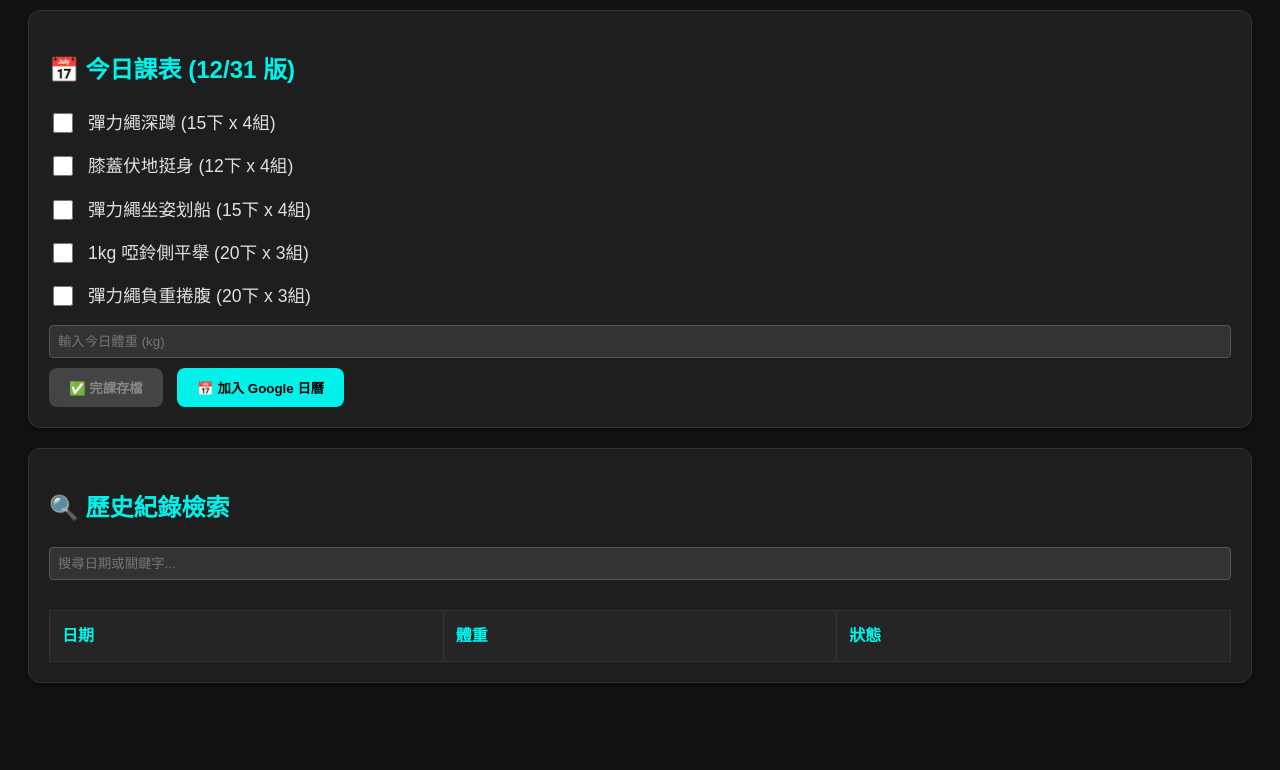
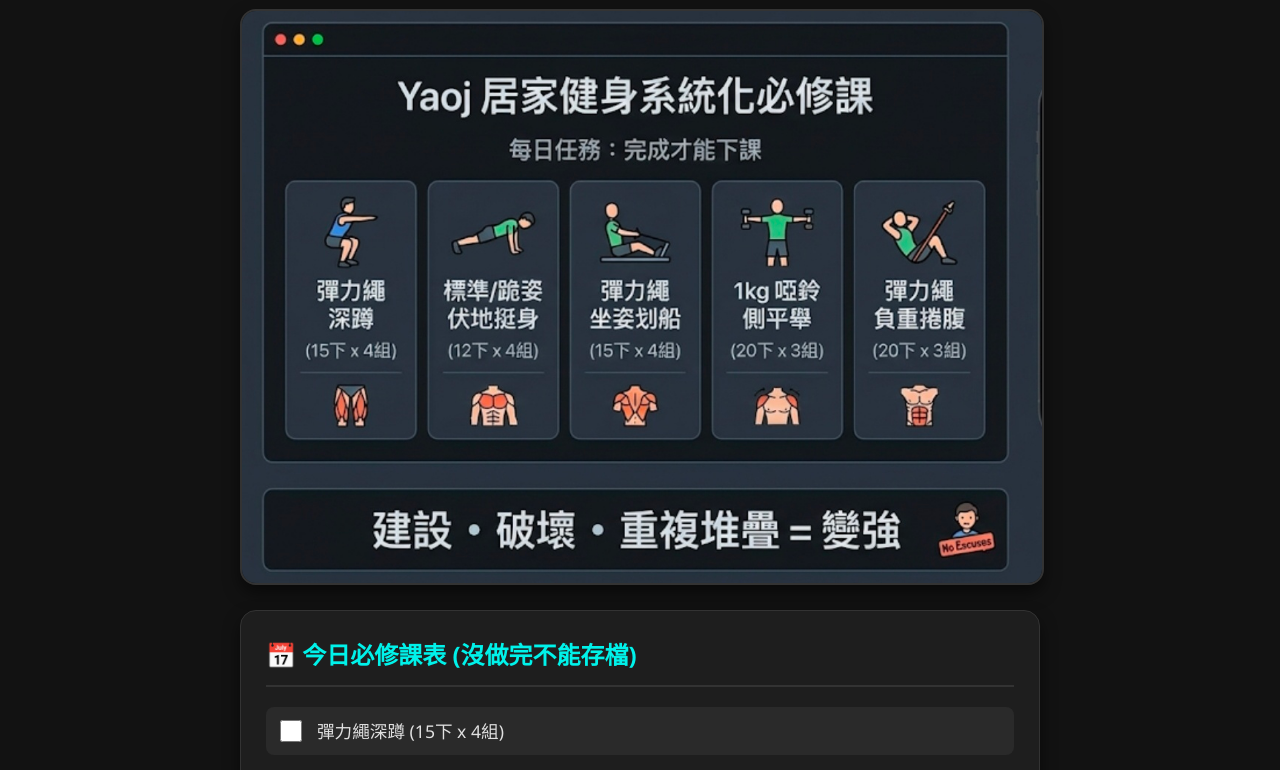
Before and after one commit to cposram/workout, a plain HTML site: page index.html in a window 1280 px wide. Shown: the part 112-882 px from the top of the page. Before the commit the page ends 843 px from the top, so only its background shows below. Drawn offline with Linux system fonts and the light colour scheme.

Commit message:
Update index.html

```diff
--- a/index.html
+++ b/index.html
@@ -5,47 +5,80 @@
     <meta name="viewport" content="width=device-width, initial-scale=1.0">
     <title>Yaoj 居家健身系統化紀錄</title>
     <style>
-        body { font-family: sans-serif; background-color: #121212; color: #e0e0e0; padding: 20px; line-height: 1.6; }
-        .card { background: #1e1e1e; padding: 20px; border-radius: 12px; box-shadow: 0 4px 6px rgba(0,0,0,0.3); margin-bottom: 20px; border: 1px solid #333; }
-        h1, h2 { color: #00f2ea; }
-        .todo-item { display: flex; align-items: center; margin-bottom: 15px; font-size: 1.1rem; }
-        input[type="checkbox"] { width: 20px; height: 20px; margin-right: 15px; cursor: pointer; }
-        button { background: #00f2ea; color: #000; border: none; padding: 10px 20px; border-radius: 8px; font-weight: bold; cursor: pointer; margin-right: 10px; }
+        body { font-family: 'Segoe UI', Tahoma, Geneva, Verdana, sans-serif; background-color: #121212; color: #e0e0e0; padding: 20px; line-height: 1.6; display: flex; flex-direction: column; align-items: center; }
+        .container { width: 100%; max-width: 800px; }
+        .card { background: #1e1e1e; padding: 25px; border-radius: 16px; box-shadow: 0 8px 16px rgba(0,0,0,0.5); margin-bottom: 25px; border: 1px solid #333; }
+        h1 { color: #00f2ea; text-align: center; text-transform: uppercase; letter-spacing: 1px; margin-bottom: 20px; }
+        h2 { color: #00f2ea; border-bottom: 2px solid #333; padding-bottom: 10px; margin-top: 0; }
+
+        /* 新增圖片樣式 */
+        .summary-image {
+            width: 100%;
+            max-width: 800px;
+            height: auto;
+            border-radius: 16px;
+            box-shadow: 0 8px 16px rgba(0,0,0,0.5);
+            margin-bottom: 25px;
+            border: 2px solid #333;
+            display: block;
+        }
+
+        .todo-item { display: flex; align-items: center; margin-bottom: 18px; font-size: 1.1rem; background: #2a2a2a; padding: 10px; border-radius: 8px; transition: background 0.3s; }
+        .todo-item:hover { background: #333; }
+        input[type="checkbox"] { width: 22px; height: 22px; margin-right: 15px; cursor: pointer; accent-color: #00f2ea; }
+
+        .btn-group { display: flex; gap: 10px; margin-top: 20px; }
+        button { flex: 1; background: #00f2ea; color: #000; border: none; padding: 12px; border-radius: 8px; font-weight: bold; font-size: 1rem; cursor: pointer; transition: opacity 0.3s, transform 0.1s; }
+        button:hover { opacity: 0.9; }
+        button:active { transform: scale(0.98); }
         button:disabled { background: #444; color: #888; cursor: not-allowed; }
-        input[type="text"] { background: #333; border: 1px solid #555; color: white; padding: 8px; border-radius: 4px; width: 100%; box-sizing: border-box; margin-bottom: 10px; }
-        table { width: 100%; border-collapse: collapse; margin-top: 20px; }
-        th, td { border: 1px solid #333; padding: 12px; text-align: left; }
-        th { background: #252525; color: #00f2ea; }
-        .status-done { color: #00ff00; font-weight: bold; }
+        button.calendar-btn { background: #fbbc04; color: #000; }
+
+        input[type="text"], input[type="number"] { background: #333; border: 2px solid #444; color: white; padding: 12px; border-radius: 8px; width: 100%; box-sizing: border-box; margin-bottom: 15px; font-size: 1rem; transition: border-color 0.3s; }
+        input[type="text"]:focus, input[type="number"]:focus { border-color: #00f2ea; outline: none; }
+
+        table { width: 100%; border-collapse: separate; border-spacing: 0; margin-top: 20px; border: 1px solid #333; border-radius: 12px; overflow: hidden; }
+        th, td { padding: 15px; text-align: left; border-bottom: 1px solid #333; }
+        th { background: #252525; color: #00f2ea; text-transform: uppercase; font-size: 0.9rem; }
+        tr:last-child td { border-bottom: none; }
+        tr:hover td { background: #2a2a2a; }
+        .status-done { color: #00ff00; font-weight: bold; display: flex; align-items: center; }
+        .status-done::before { content: '✓ '; margin-right: 5px; }
     </style>
 </head>
 <body>
 
+    <div class="container">
         <h1>🏋️ Yaoj 系統化訓練紀錄</h1>
 
+        <img src="workout-summary.png" alt="Yaoj 居家健身系統化必修課圖表" class="summary-image">
+
         <div class="card">
-        <h2>📅 今日課表 (12/31 版)</h2>
+            <h2>📅 今日必修課表 (沒做完不能存檔)</h2>
             <div id="checklist">
                 <div class="todo-item"><input type="checkbox" class="task"> 彈力繩深蹲 (15下 x 4組)</div>
-            <div class="todo-item"><input type="checkbox" class="task"> 膝蓋伏地挺身 (12下 x 4組)</div>
+                <div class="todo-item"><input type="checkbox" class="task"> 標準/跪姿伏地挺身 (12下 x 4組)</div>
                 <div class="todo-item"><input type="checkbox" class="task"> 彈力繩坐姿划船 (15下 x 4組)</div>
                 <div class="todo-item"><input type="checkbox" class="task"> 1kg 啞鈴側平舉 (20下 x 3組)</div>
                 <div class="todo-item"><input type="checkbox" class="task"> 彈力繩負重捲腹 (20下 x 3組)</div>
             </div>
-        <input type="text" id="weight" placeholder="輸入今日體重 (kg)">
+            <input type="number" id="weight" placeholder="輸入今日體重 (kg)" step="0.1">
+            <div class="btn-group">
                 <button id="finishBtn" disabled onclick="saveRecord()">✅ 完課存檔</button>
-        <button onclick="addToCalendar()">📅 加入 Google 日曆</button>
+                <button class="calendar-btn" onclick="addToCalendar()">📅 加入 Google 日曆</button>
+            </div>
         </div>
 
         <div class="card">
             <h2>🔍 歷史紀錄檢索</h2>
-        <input type="text" id="search" placeholder="搜尋日期或關鍵字..." onkeyup="renderLogs()">
+            <input type="text" id="search" placeholder="搜尋日期或體重..." onkeyup="renderLogs()">
             <table id="logTable">
                 <thead>
                     <tr><th>日期</th><th>體重</th><th>狀態</th></tr>
                 </thead>
                 <tbody id="logBody"></tbody>
             </table>
+        </div>
     </div>
 
     <script>
@@ -62,7 +95,14 @@
         // 存檔功能
         function saveRecord() {
             const date = new Date().toLocaleDateString();
-            const weight = weightInput.value || "未記錄";
+            const weight = weightInput.value;
+
+            if (!weight) {
+                alert("請輸入今日體重！");
+                weightInput.focus();
+                return;
+            }
+
             const newLog = { date, weight, status: "已下課" };
 
             let logs = JSON.parse(localStorage.getItem('workoutLogs')) || [];
@@ -70,7 +110,12 @@
             localStorage.setItem('workoutLogs', JSON.stringify(logs));
 
             alert("辛苦了！數據已存入網頁。");
-            location.reload();
+            // 清空選項與輸入框
+            tasks.forEach(t => t.checked = false);
+            finishBtn.disabled = true;
+            weightInput.value = '';
+            renderLogs();
+            window.scrollTo(0, document.body.scrollHeight); // 捲動到歷史紀錄
         }
 
         // 渲染歷史紀錄
@@ -78,6 +123,11 @@
             const searchTerm = document.getElementById('search').value.toLowerCase();
             const logs = JSON.parse(localStorage.getItem('workoutLogs')) || [];
             const logBody = document.getElementById('logBody');
+
+            if (logs.length === 0) {
+                logBody.innerHTML = '<tr><td colspan="3" style="text-align:center; color:#888;">目前沒有紀錄，快去訓練吧！</td></tr>';
+                return;
+            }
 
             logBody.innerHTML = logs
                 .filter(log => log.date.includes(searchTerm) || log.weight.includes(searchTerm))
@@ -87,8 +137,8 @@
 
         // Google 日曆連結
         function addToCalendar() {
-            const title = encodeURIComponent("Yaoj 居家訓練時間");
-            const details = encodeURIComponent("今日課表：深蹲、伏地挺身、划船、側平舉、捲腹。務必達成才能下課！");
+            const title = encodeURIComponent("🏋️ Yaoj 居家健身必修課 (務必下課)");
+            const details = encodeURIComponent("今日課表：\n1. 彈力繩深蹲 (15x4)\n2. 伏地挺身 (12x4)\n3. 彈力繩划船 (15x4)\n4. 啞鈴側平舉 (20x3)\n5. 彈力繩捲腹 (20x3)\n\n口號：建設 • 破壞 • 重複堆疊 = 變強！");
             const url = `https://www.google.com/calendar/render?action=TEMPLATE&text=${title}&details=${details}`;
             window.open(url, '_blank');
         }
```
Lines whose indentation alone changed are shown as unchanged.
